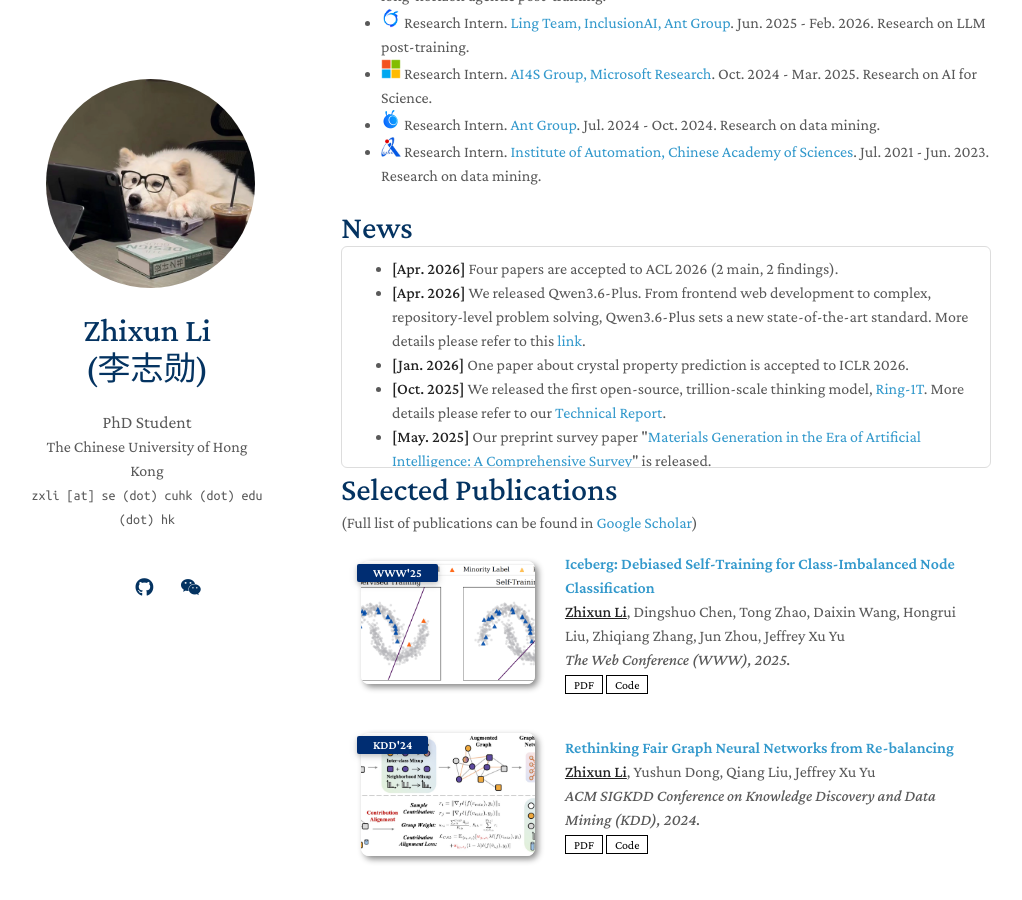
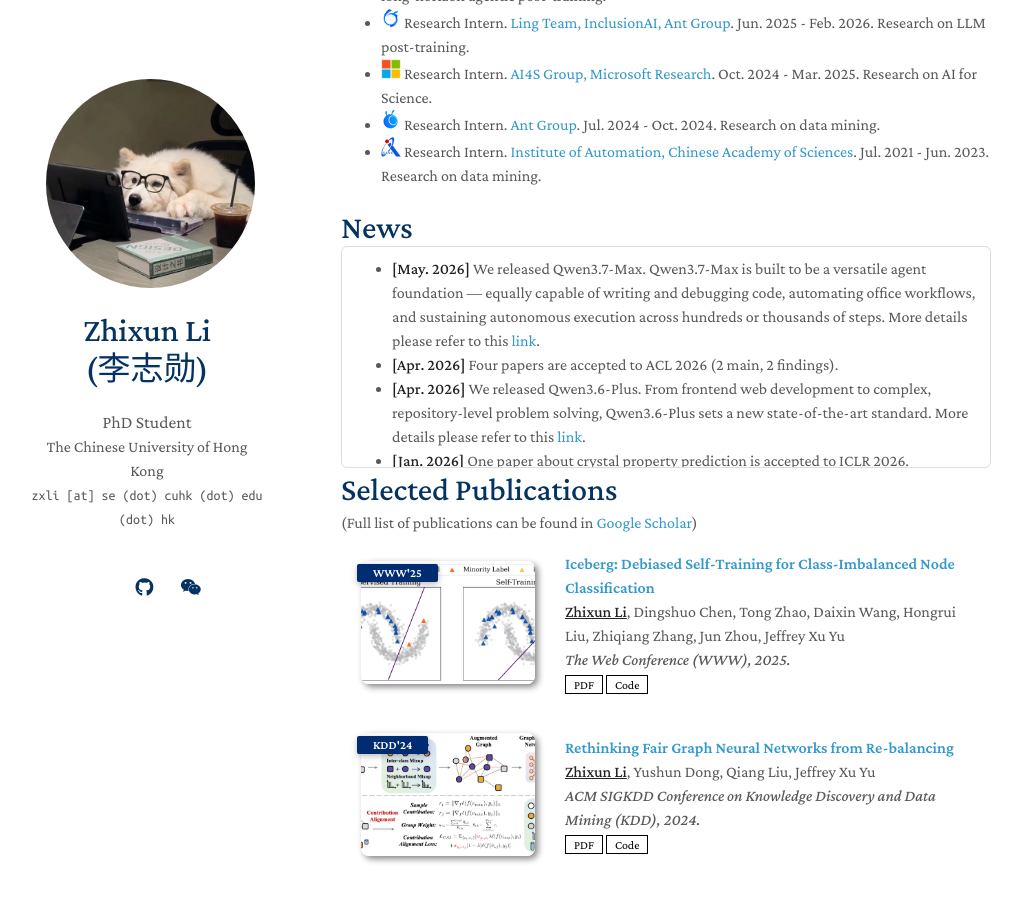
Before and after one commit to ZhixunLEE/ZhixunLEE.github.io, a Jekyll site: the page built from index.md, in a window 1280 px wide and 900 px high, scrolled down 380 px. Shown: the whole window, without its empty margins (129-1151 px from the left). Built offline with Jekyll 4.4.1, drawn with Linux system fonts in a browser that asks for light colours; nearby versions of some CDN libraries; a style sheet for code colours, icons or effects is not loaded.

Commit message:
Update index.md

```diff
--- a/index.md
+++ b/index.md
@@ -27,6 +27,7 @@ I am currently on the job market. If you have any internship or full-time opport
 <h2 id="news" style="margin: 2px 0px 0px;">News</h2>
 <nav style="max-height: 200px; overflow-y: auto; border: 1px solid #ddd; padding: 10px; border-radius: 6px;">
   <ul>
+    <li><strong>[May. 2026]</strong> We released Qwen3.7-Max. Qwen3.7-Max is built to be a versatile agent foundation — equally capable of writing and debugging code, automating office workflows, and sustaining autonomous execution across hundreds or thousands of steps. More details please refer to this <a href="https://qwen.ai/blog?id=qwen3.7">link</a>.</li>
     <li><strong>[Apr. 2026]</strong> Four papers are accepted to ACL 2026 (2 main, 2 findings).</li>
     <li><strong>[Apr. 2026]</strong> We released Qwen3.6-Plus. From frontend web development to complex, repository-level problem solving, Qwen3.6-Plus sets a new state-of-the-art standard. More details please refer to this <a href="https://qwen.ai/blog?id=qwen3.6">link</a>.</li>
     <li><strong>[Jan. 2026]</strong> One paper about crystal property prediction is accepted to ICLR 2026. </li>
```
